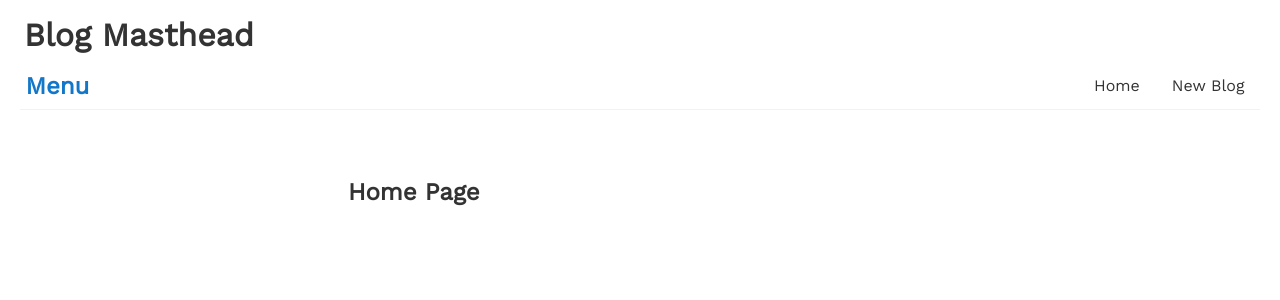
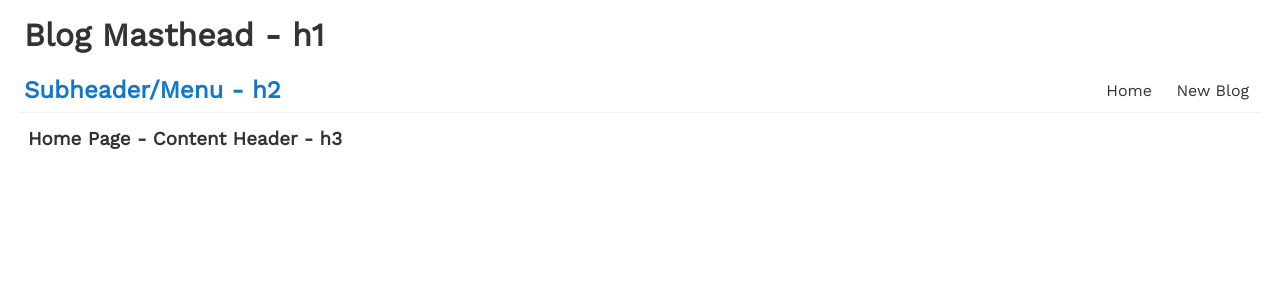
Before and after one commit to Hamberfim/dojo-blog, a React (Create React App) app: page / in a window 1280 px wide. Shown: the top 300 px of the page. Built offline with nearby package versions, Linux system fonts and the light colour scheme.

Commit message:
working css

```diff
--- a/src/Home.js
+++ b/src/Home.js
@@ -1,7 +1,7 @@
 const Home = () => {
     return (
         <div className="home">
-            <h2>Home Page</h2>
+            <h3>Home Page - Content Header - h3</h3>
         </div>
      );
 }
--- a/src/Masthead.js
+++ b/src/Masthead.js
@@ -1,7 +1,7 @@
 const Masthead = () => {
     return (
         <div className="masthead">
-            <h1>Blog Masthead</h1>
+            <h1>Blog Masthead - h1</h1>
         </div>
      );
 }
--- a/src/Navbar.js
+++ b/src/Navbar.js
@@ -14,7 +14,7 @@
 const Navbar = () => {
     return (
         <nav className="navbar">
-            <h1>Menu</h1>
+            <h2>Subheader/Menu - h2</h2>
             <div className="links">
                 <a href="/">Home</a>
                 <a href="/create">New Blog</a>
--- a/src/index.css
+++ b/src/index.css
@@ -10,16 +10,14 @@
 
 
 .navbar {
-  padding: 0.1rem;
+  margin-top: 0.9rem;
   display: flex;
   align-items: center;  /* verticle center */
-  /*max-width: 600px;
-  margin: 0 auto; */
   border-bottom: 1px solid #f2f2f2;
 }
 
 /* navbar menu title header */
-.navbar h1 {
+.navbar h2 {
   color: #1377c9;
 }
 
@@ -30,9 +28,9 @@
 
 /* navbar links */
 .navbar a {
-  margin-left: 16px;
+  margin-left: 0.9rem;
   text-decoration: none;
-  padding: 6px;
+  padding: 3px;
 }
 
 /* navbar link hover */
@@ -42,7 +40,6 @@
 
 /* page content */
 .content {
-  max-width: 600px;
-  margin: 40px auto;
-  padding: 20px;
+  margin-top: 0.9rem ;
+
 }
```
